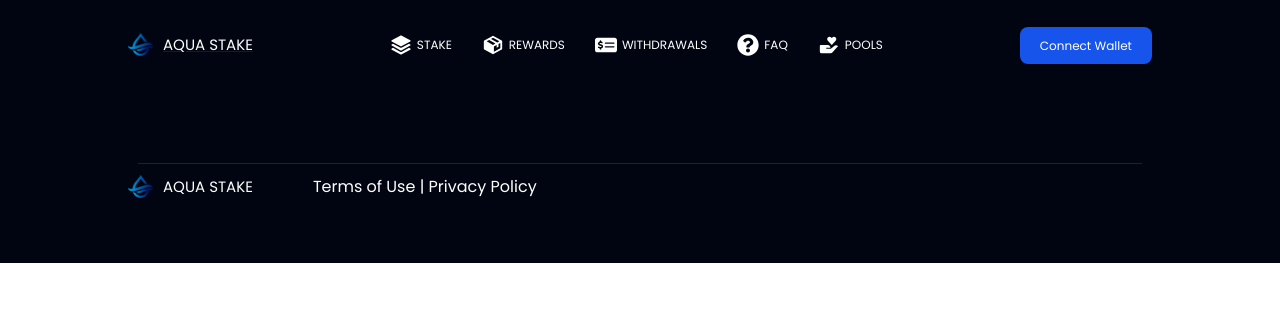
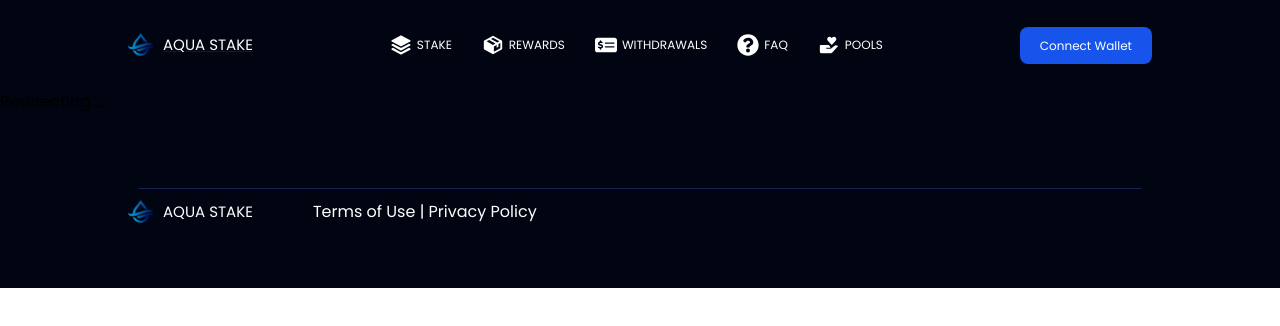
Before and after one commit to Meshbola15/aqua_stake, a React (Vite) app: page /stake in a window 1280 px wide. Shown: the top 326 px of the page. Built offline with nearby package versions, Linux system fonts and the light colour scheme.

Commit message:
fix no path error stake page 2

```diff
--- a/src/pages/stake.jsx
+++ b/src/pages/stake.jsx
@@ -1,18 +1,43 @@
-import React from "react";
+import React, { useEffect } from "react";
 import AquaMain from "./stake-page/widgets/main/AquaMain";
 import AquaNavbar from "./stake-page/widgets/navbar/stake-navbar";
 import "./stake.css";
 import AquaFooter from "./stake-page/widgets/footer/stakeFooter";
 import AquaRewards from "./stake-page/widgets/rewards/rewards";
-import { Routes, Route } from "react-router-dom";
+import { Routes, Route, useNavigate } from "react-router-dom";
 import AquaWithdrawal from "./stake-page/widgets/withdrawal/withdrawal";
 import FAQ from "./stake-page/widgets/FAQ/FAQ";
 import Donate from "./stake-page/widgets/donate/Donate";
+import { useLocation } from "react-router-dom";
+
+const ErrorPage = () => {
+  return <div>Redirecting....</div>;
+};
+
 const StakeHome = () => {
+  const navigator = useNavigate();
+  const location = useLocation();
+
+  useEffect(() => {
+    const checkRoute = () => {
+      if (location.pathname !== "/") {
+        const expectedRoute = location.pathname.slice(1);
+        const timer = setTimeout(() => {
+          navigator(expectedRoute);
+        }, 20);
+        return () => clearTimeout(timer);
+      }
+    };
+
+    const cleanup = checkRoute();
+    return cleanup;
+  }, [location.pathname, navigator]);
+
   return (
     <div className="stake-home">
       <AquaNavbar />
       <Routes>
+        <Route path="*" element={<ErrorPage />} />
         <Route path="main" element={<AquaMain />} />
         <Route path="withdrawals" element={<AquaWithdrawal />} />
         <Route path="reward" element={<AquaRewards />} />
```
Also changed, not shown: 1 other file (tests, documents, lock files or other folders).
